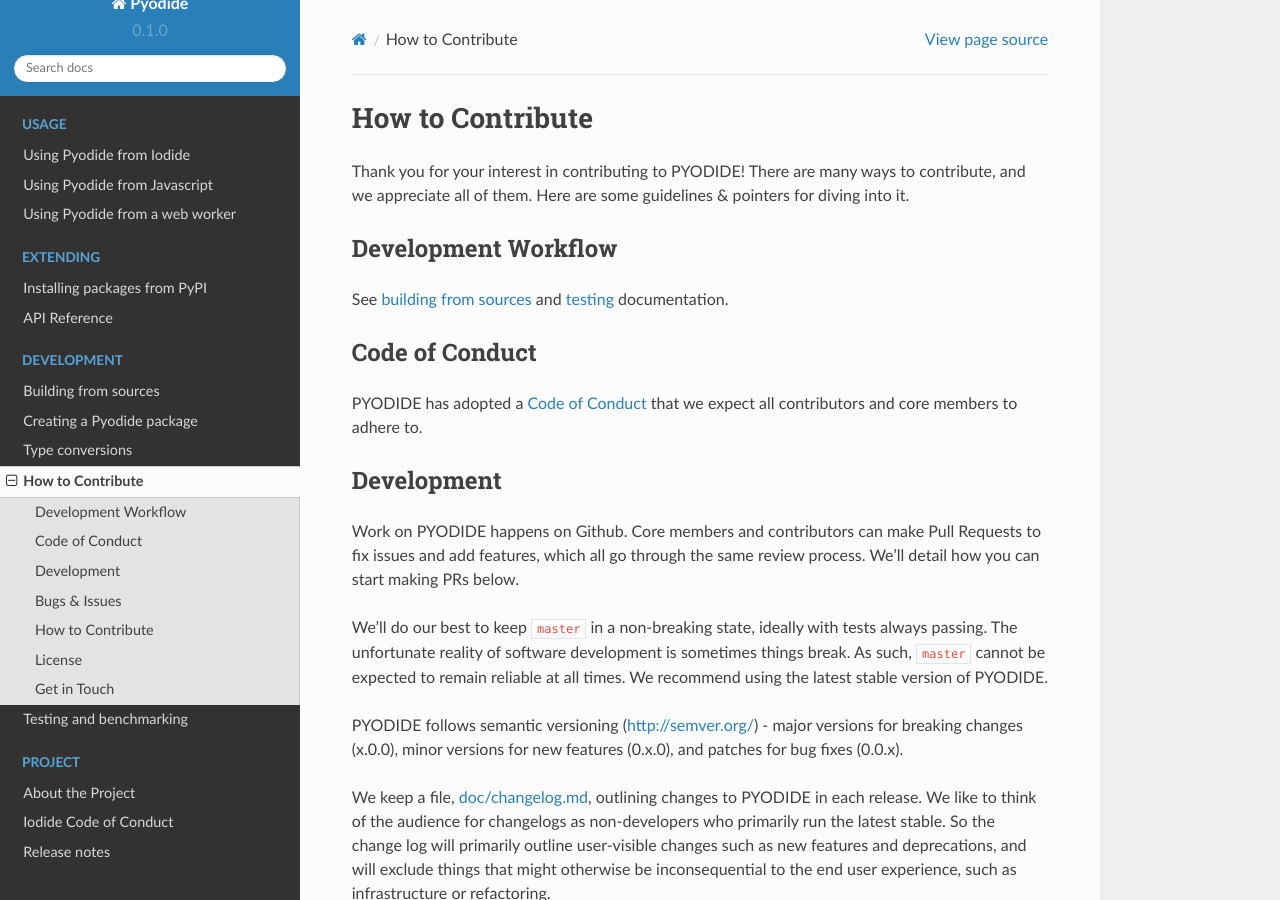
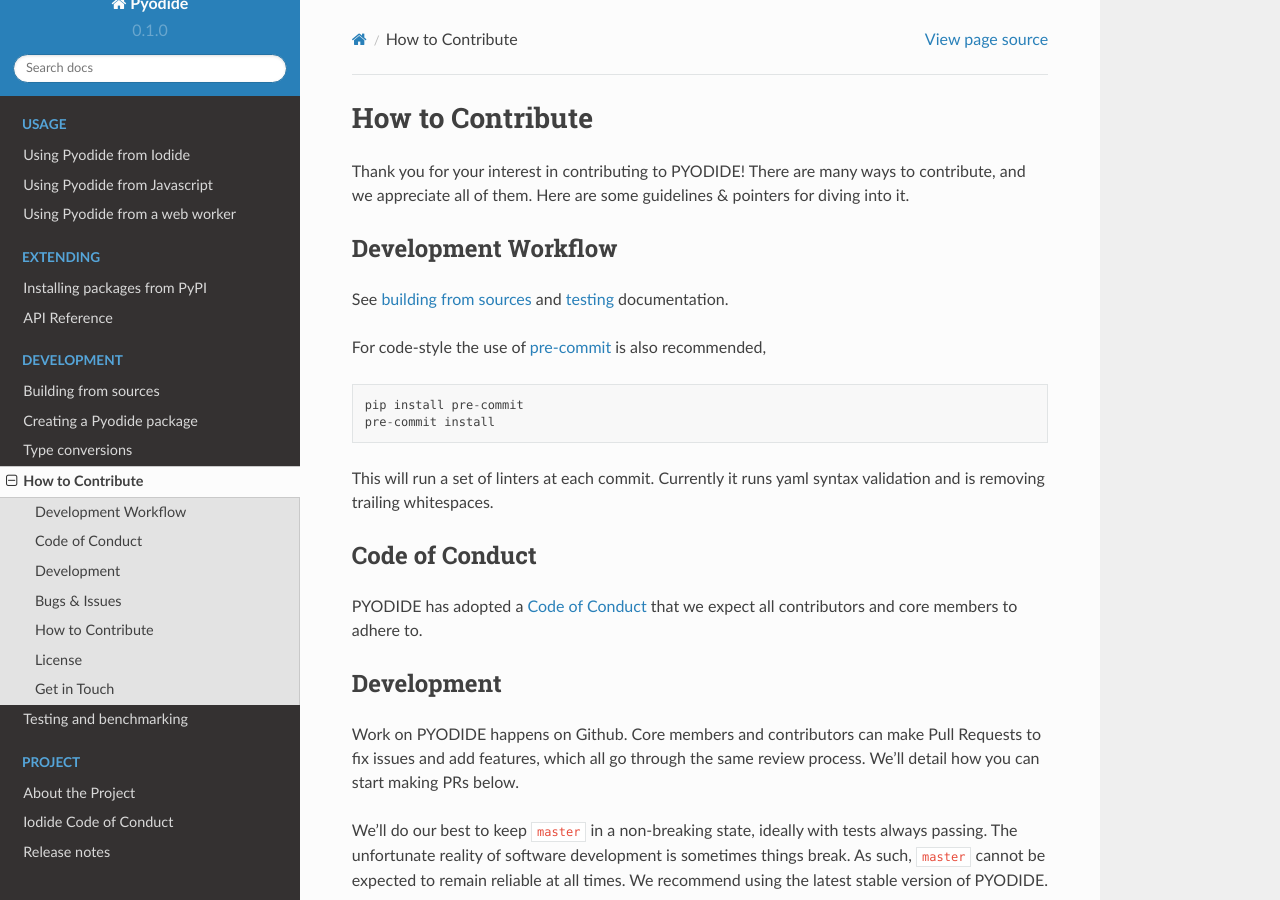
Before and after one commit to pyodide/pyodide, a Sphinx documentation site: the page built from docs/contributing.md, in a window 1280 px wide and 900 px high. Built offline with Sphinx 7.4.7 and the Read the Docs theme 2.0.0, drawn with Linux system fonts in a browser that asks for light colours; the version number is read from the project's files by our own code.

Commit message:
MNT Add pre-commit config (#698)

````diff
--- a/docs/contributing.md
+++ b/docs/contributing.md
@@ -5,6 +5,13 @@
 ## Development Workflow
 
 See [building from sources](./building_from_sources.html) and [testing](./testing.html) documentation.
+
+For code-style the use of [pre-commit](https://pre-commit.com/) is also recommended,
+```
+pip install pre-commit
+pre-commit install
+```
+This will run a set of linters at each commit. Currently it runs yaml syntax validation and is removing trailing whitespaces.
 
 ## Code of Conduct
 
````
Also changed, not shown: .pre-commit-config.yaml (added), docs/changelog.md (line endings or trailing spaces), 10 other files.
